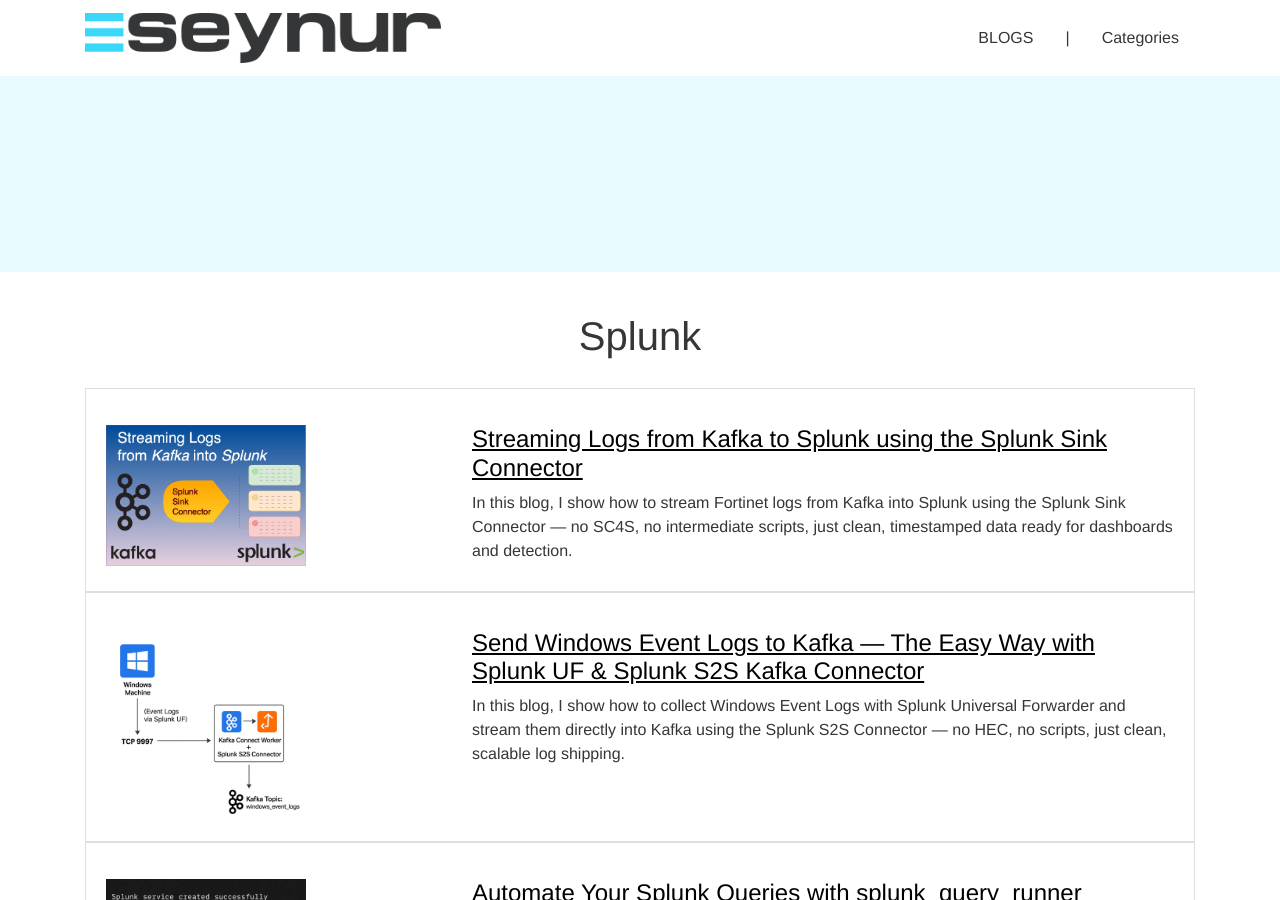
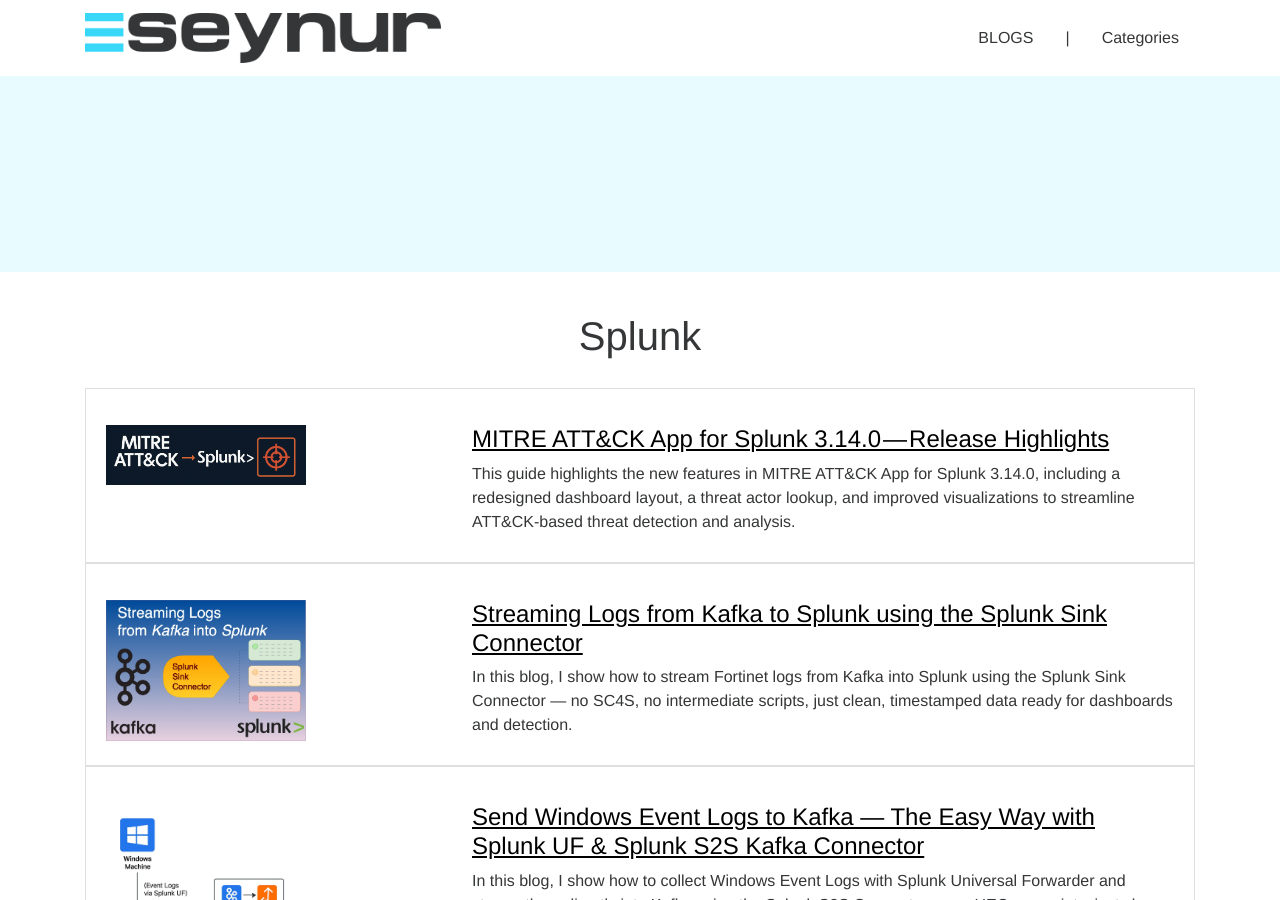
Before and after one commit to seynur/blog, a Jekyll site: the page built from categories/index.html, in a window 1280 px wide and 900 px high. Built offline with Jekyll 4.4.1, drawn with Linux system fonts in a browser that asks for light colours; nearby versions of some CDN libraries; some of the changed text lies outside the part shown.

Commit message:
Change name, tags, and image for MITRE blog

```diff
--- a/_posts/2025-10-30-keepalived.md
+++ b/_posts/2025-10-30-mitre-attack-app-for-splunk-3.14.0 — release-highlights.md
@@ -1,11 +1,12 @@
 ---
 layout: default
 title: "MITRE ATT&CK App for Splunk 3.14.0 — Release Highlights"
-summary: "This guide shows how to set up a highly available Syslog-ng environment with Keepalived, ensuring continuous log collection and automatic failover via a shared Virtual IP."
+summary: "This guide highlights the new features in MITRE ATT&CK App for Splunk 3.14.0, including a redesigned dashboard layout, a threat actor lookup, and improved visualizations to streamline ATT&CK-based threat detection and analysis."
 author: Hilal Gevrek
+image: /assets/img/blog/2025-10-31-splunk-mitre.webp
 date: 30-10-2025
-tags: keepalived syslog-ng vrrp failover ha-cluster
-categories: Keepalived
+tags: splunk mitre siem
+categories: Splunk
 
 ---
 
@@ -30,7 +31,7 @@
 * **Automated Data Lookups:** Keeps visualizations and mappings up to date via scheduled searches.
 > 📚 **Learn more & download:**
 > - **Documentation**: Official setup and usage guide.
-[https://seynur.github.io/mitre-attack-app-for-splunk-docs/v3.14.0/](https://seynur.github.io/mitre-attack-app-for-splunk-docs/v3.13.0/)
+[https://seynur.github.io/mitre-attack-app-for-splunk-docs/v3.14.0/](https://seynur.github.io/mitre-attack-app-for-splunk-docs/v3.14.0/)
 > - **Medium posts:** A detailed walkthrough by Selim Seynur explaining detection use cases and setup.
 [https://medium.com/seynur/detecting-cyber-threats-with-mitre-att-ck-app-for-splunk-a6627439a9e3](https://medium.com/seynur/detecting-cyber-threats-with-mitre-att-ck-app-for-splunk-a6627439a9e3)
 > - **Splunkbase app:** Official page to download and install the app on Splunk.
```
Also changed, not shown: other parts of _posts/2025-10-30-mitre-attack-app-for-splunk-3.14.0 — release-highlights.md (+1 -1 lines), assets/img/blog/2025-10-31-splunk-mitre.webp (added).
